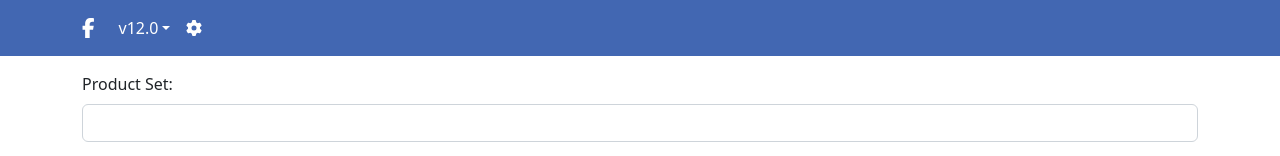
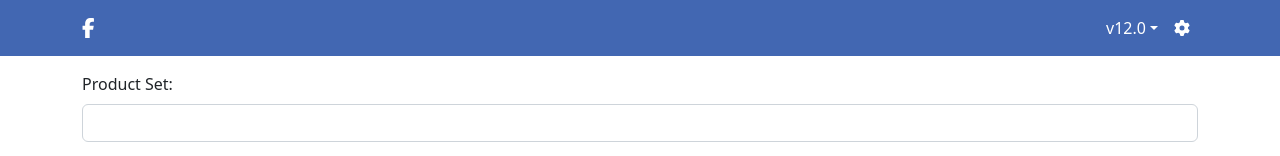
Before and after one commit to taskinoz/Facebook-API-Tester, a React (Vite) app: page / in a window 1280 px wide. Shown: the top 156 px of the page. Built offline with nearby package versions, Linux system fonts and the light colour scheme.

Commit message:
Updated navbar css

```diff
--- a/src/App.css
+++ b/src/App.css
@@ -11,3 +11,7 @@
 .blur {
   filter: blur(5px);
 }
+
+.navbar-collapse {
+  justify-content: end;
+}
--- a/src/App.jsx
+++ b/src/App.jsx
@@ -59,7 +59,7 @@ function App() {
           <Navbar.Brand href="#home"><FontAwesomeIcon className="nav-icon" icon={faFacebookF} /></Navbar.Brand>
           <Navbar.Toggle aria-controls="basic-navbar-nav"/>
           <Navbar.Collapse id="basic-navbar-nav">
-            <Nav className="ml-auto">
+            <Nav>
               <ApiVersion
                 apiVersion={apiVersion}
                 setApiVersion={setApiVersion}
```
